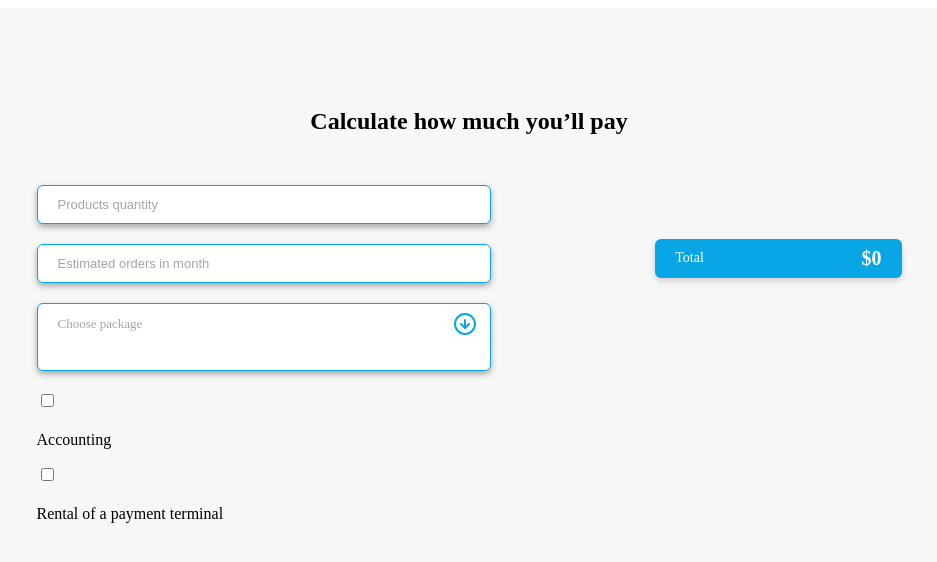
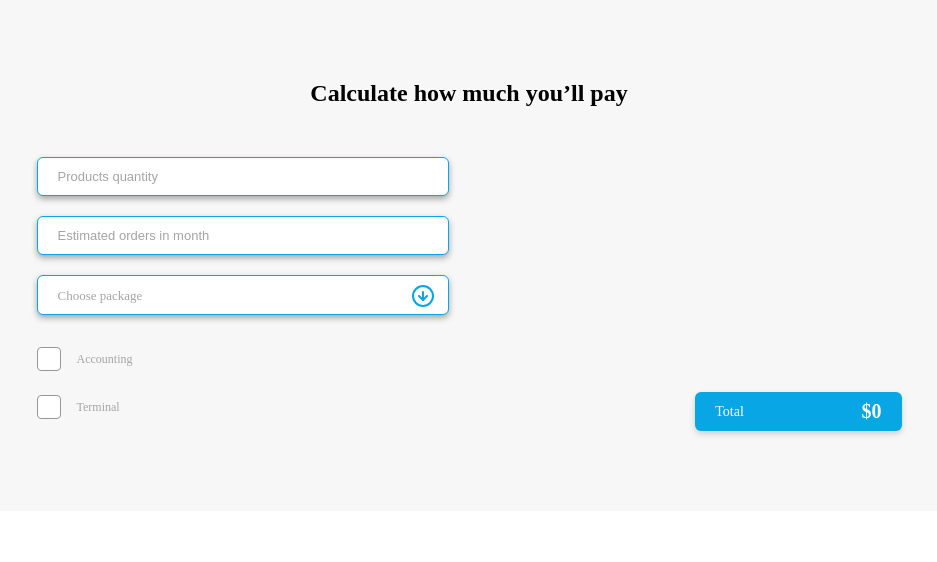
Before and after one commit to lkoczyba/Coders_Lab_workshop_Best_Shop_Calculator, a website built with Parcel: page index.html in a window 1280 px wide. Shown: the whole page, without its empty margins (171-1108 px from the left). Built offline with nearby package versions, Linux system fonts and the light colour scheme.

Commit message:
improve styling

```diff
--- a/index.html
+++ b/index.html
@@ -15,10 +15,12 @@
     <div class="calc__columns">
         <form class="calc__form">
             <div class="calc__input">
-                <input type="number" class="form__input" id="products" min="1" step="1" placeholder="Products quantity"/>
+                <input type="number" class="form__input" id="products" min="1" step="1"
+                       placeholder="Products quantity"/>
             </div>
             <div class="calc__input">
-                <input type="number" class="form__input" id="orders" min="1" step="1" placeholder="Estimated orders in month"/>
+                <input type="number" class="form__input" id="orders" min="1" step="1"
+                       placeholder="Estimated orders in month"/>
             </div>
             <div class="calc__select" id="package" data-value="">
                 <div class="select__input">
@@ -31,16 +33,17 @@
                     <li data-value="premium">Premium</li>
                 </ul>
             </div>
-            <label class="form__checkbox">
-                <input type="checkbox" id="accounting"/>
-                <span class="checkbox"></span>
-                <p class="consent__text">Accounting</p>
-            </label>
-            <label class="form__checkbox">
-                <input type="checkbox" id="terminal"/>
-                <span class="checkbox"></span>
-                <p class="consent__text">Rental of a payment terminal</p>
-            </label>
+
+            <div class="checkbox">
+                <input class="checkbox__input" type="checkbox" id="accounting">
+                <label for="accounting" class="checkbox__label">Accounting</label>
+            </div>
+            <div class="checkbox">
+                <input class="checkbox__input" type="checkbox" id="terminal">
+                <label for="terminal" class="checkbox__label">Terminal</label>
+            </div>
+
+
         </form>
 
         <div class="calc__summary">
--- a/styles.scss
+++ b/styles.scss
@@ -11,6 +11,13 @@ $color-neutral-lightest: #FFFFFF;
   @media (max-width: 1024px) {
     @content;
   }
+}
+
+//reset
+*{
+  padding: 0;
+  margin: 0;
+  box-sizing: border-box;
 }
 
 
@@ -100,6 +107,7 @@ $color-neutral-lightest: #FFFFFF;
       border-radius: 6px;
       border: 1px solid $color-secondary;
       overflow: hidden;
+      list-style: none;
 
       li {
         font-size: 13px;
@@ -124,11 +132,40 @@ $color-neutral-lightest: #FFFFFF;
     }
   }
 
-  .form__checkbox {
-    .consent__text {
-      padding-top: 4px;
+.checkbox{
+  display: flex;
+  padding: 12px 0;
+  gap: 16px;
+  align-items: center;
+  &__label{
+    font-size: 12px;
+    line-height: 17px;
+    color: $color-neutral;
+    display: flex;
+    gap: 10px;
+    cursor: pointer;
+  }
+  &__input{
+    align-self: flex-start;
+    flex-shrink: 0;
+    appearance: none;
+    height: 24px;
+    width: 24px;
+    border: 1px solid #95989A;
+    border-radius: 4px;
+    background-color:$color-neutral-lightest ;
+
+    &:checked{
+      background-image: url("./assets/Checkmark.svg");
+      background-position: center;
+      background-size: 12px;
+      background-repeat: no-repeat;
+    }
+    &:hover{
+      cursor: pointer;
     }
   }
+}
 
   &__summary {
     width: 50%;
@@ -160,7 +197,7 @@ $color-neutral-lightest: #FFFFFF;
     .summary__total {
       width: 50%;
       align-self: flex-end;
-      margin-top: 22px;
+      margin-top: auto;
       padding: 8px 20px;
       background-color: $color-primary;
 
```
Also changed, not shown: assets/Checkmark.svg (added).
